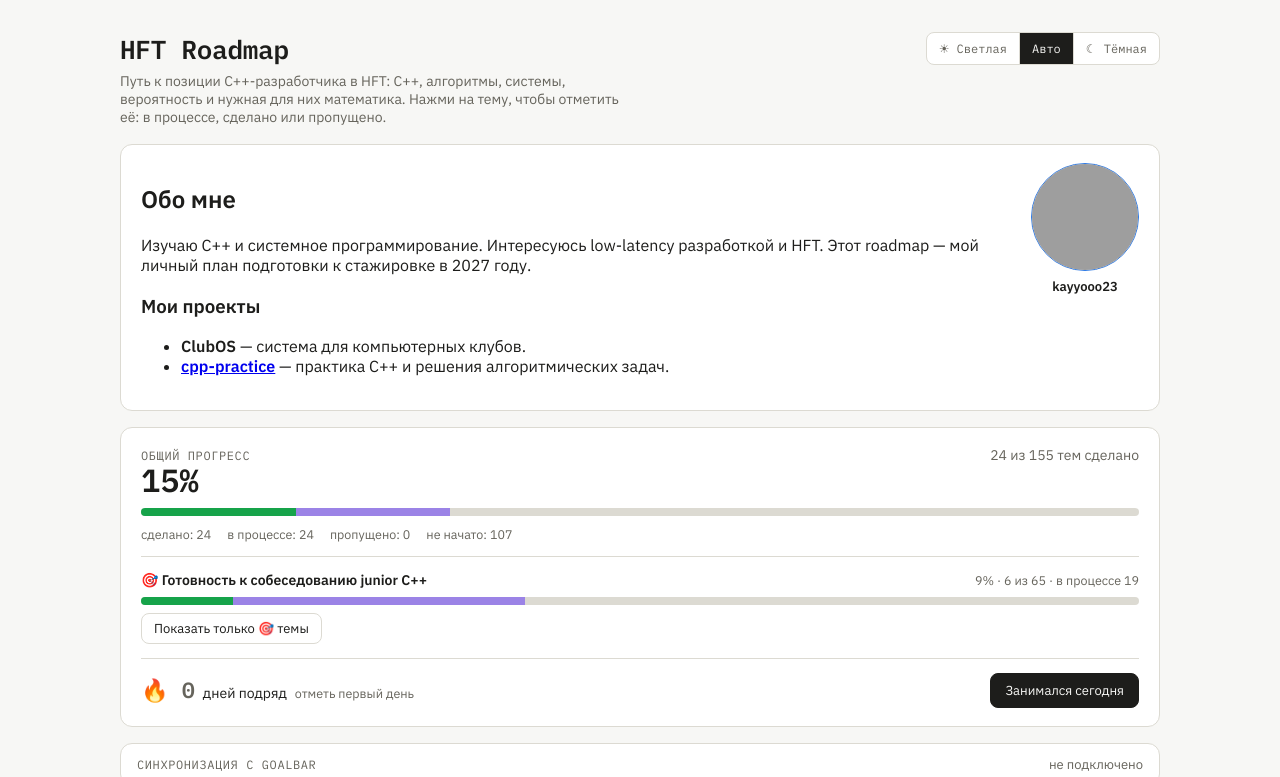
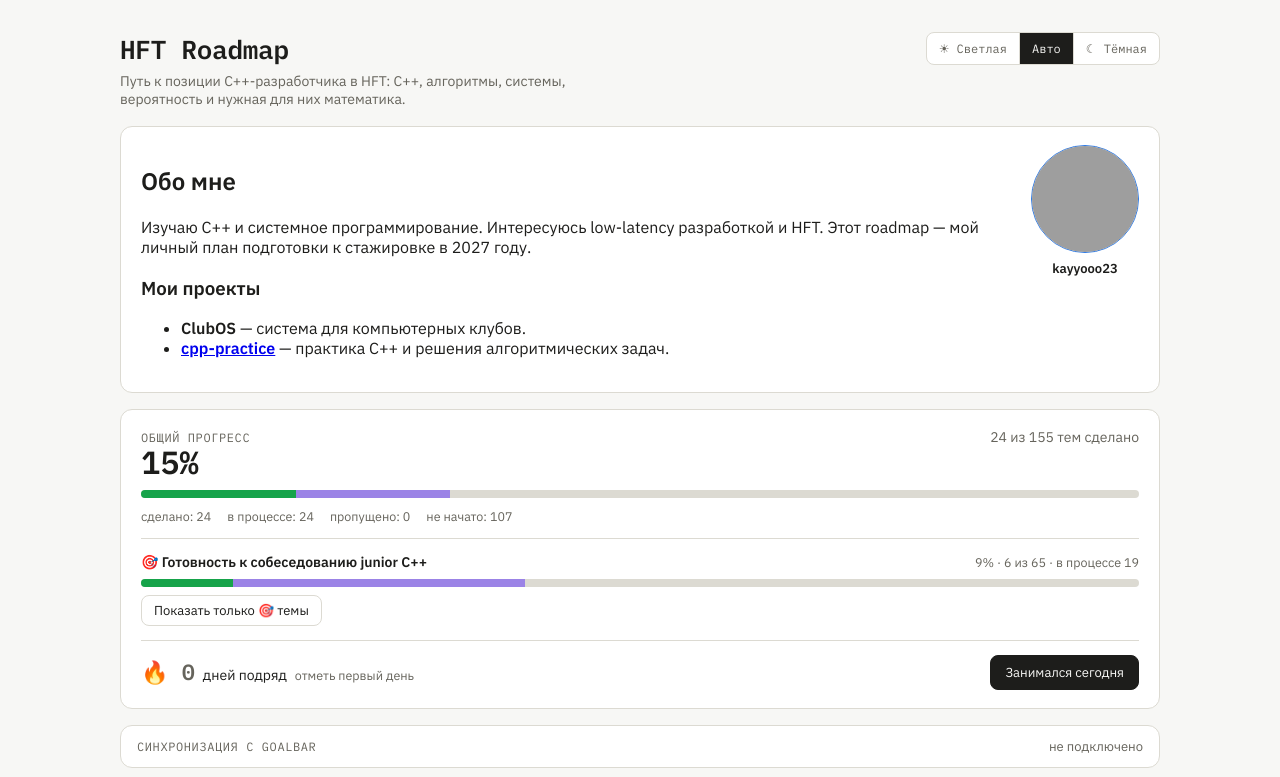
Before and after one commit to kayyooo23/quant-roadmap, a plain HTML site: page index.html in a window 1280 px wide. Shown: the top 777 px of the page. Drawn offline with Linux system fonts and the light colour scheme; grey boxes are pictures that could not be loaded.

Commit message:
Simplify roadmap header description

```diff
--- a/index.html
+++ b/index.html
@@ -402,7 +402,7 @@
   <header class="page-head">
     <div class="titleblock">
       <h1>HFT Roadmap</h1>
-      <p>Путь к позиции C++-разработчика в HFT: C++, алгоритмы, системы, вероятность и нужная для них математика. Нажми на тему, чтобы отметить её: в процессе, сделано или пропущено.</p>
+      <p>Путь к позиции C++-разработчика в HFT: C++, алгоритмы, системы, вероятность и нужная для них математика.</p>
     </div>
     <div class="theme-switch" role="radiogroup" aria-label="Тема оформления">
       <button type="button" data-mode="light" role="radio">☀ Светлая</button>
```
